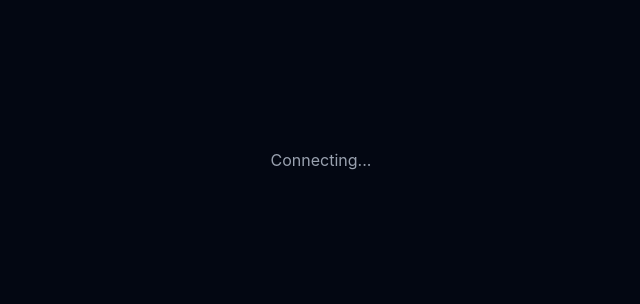
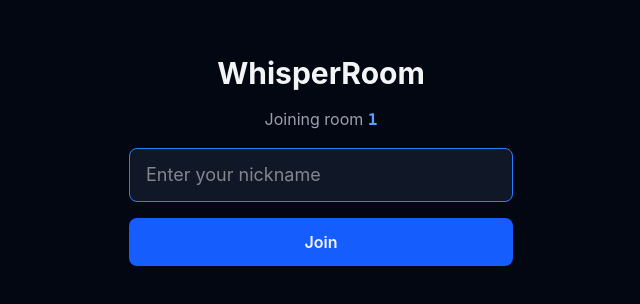
Before and after one commit to mjheg/whisperroom, a Next.js app: page /room/1 in a window 1280 px wide. Before the commit this address had no page. Shown: the part 240-544 px from the top of the page, without its empty margins (319-959 px from the left). Built offline with nearby package versions, Linux system fonts and the light colour scheme.

Commit message:
feat: direct link join + invite link copy

```diff
--- a/src/components/ChatRoom.tsx
+++ b/src/components/ChatRoom.tsx
@@ -19,17 +19,26 @@ export default function ChatRoom({ code }: ChatRoomProps) {
   const [users, setUsers] = useState<User[]>([]);
   const [connected, setConnected] = useState(false);
   const [showVoice, setShowVoice] = useState(false);
+  const [nickname, setNickname] = useState<string | null>(null);
+  const [nicknameInput, setNicknameInput] = useState("");
+  const [needsNickname, setNeedsNickname] = useState(false);
 
+  // Check for existing nickname on mount
   useEffect(() => {
+    const saved = sessionStorage.getItem("whisper-nickname");
+    if (saved) {
+      setNickname(saved);
+    } else {
+      setNeedsNickname(true);
+    }
+  }, []);
+
+  // Connect to room once we have a nickname
+  useEffect(() => {
+    if (!nickname) return;
+
     const socket = getSocket();
-    const nickname = sessionStorage.getItem("whisper-nickname");
 
-    if (!nickname) {
-      router.push("/");
-      return;
-    }
-
-    // Always set up listeners first, then connect and join
     socket.on("room:joined", ({ users: roomUsers }) => {
       setUsers(roomUsers);
       setConnected(true);
@@ -53,7 +62,6 @@ export default function ChatRoom({ code }: ChatRoomProps) {
       router.push("/");
     });
 
-    // Join room only after socket is fully connected
     function joinRoom() {
       socket.emit("room:join", { code, nickname: nickname! });
     }
@@ -73,7 +81,7 @@ export default function ChatRoom({ code }: ChatRoomProps) {
       socket.off("room:not-found");
       socket.off("room:full");
     };
-  }, [code, router]);
+  }, [code, nickname, router]);
 
   const handleSend = useCallback((text: string) => {
     const socket = getSocket();
@@ -83,6 +91,46 @@ export default function ChatRoom({ code }: ChatRoomProps) {
   function handleLeave() {
     disconnectSocket();
     router.push("/");
+  }
+
+  function handleNicknameSubmit(e: React.FormEvent) {
+    e.preventDefault();
+    if (!nicknameInput.trim()) return;
+    const name = nicknameInput.trim();
+    sessionStorage.setItem("whisper-nickname", name);
+    setNickname(name);
+    setNeedsNickname(false);
+  }
+
+  // Show nickname input for direct link visitors
+  if (needsNickname) {
+    return (
+      <div className="flex items-center justify-center h-dvh p-4">
+        <form onSubmit={handleNicknameSubmit} className="flex flex-col items-center gap-4 w-full max-w-sm">
+          <h1 className="text-3xl font-bold">WhisperRoom</h1>
+          <p className="text-gray-400 text-center">
+            Joining room <span className="text-blue-400 font-mono font-semibold">{code}</span>
+          </p>
+          <input
+            type="text"
+            placeholder="Enter your nickname"
+            value={nicknameInput}
+            onChange={(e) => setNicknameInput(e.target.value)}
+            maxLength={20}
+            autoFocus
+            className="w-full px-4 py-3 bg-gray-900 border border-gray-700 rounded-lg
+                       focus:outline-none focus:border-blue-500 text-lg"
+          />
+          <button
+            type="submit"
+            className="w-full px-6 py-3 bg-blue-600 hover:bg-blue-500 rounded-lg font-semibold
+                       transition-colors"
+          >
+            Join
+          </button>
+        </form>
+      </div>
+    );
   }
 
   if (!connected) {
--- a/src/components/RoomHeader.tsx
+++ b/src/components/RoomHeader.tsx
@@ -19,8 +19,9 @@ export default function RoomHeader({
 }: RoomHeaderProps) {
   const [copied, setCopied] = useState(false);
 
-  function copyCode() {
-    navigator.clipboard.writeText(code);
+  function copyLink() {
+    const url = `${window.location.origin}/room/${code}`;
+    navigator.clipboard.writeText(url);
     setCopied(true);
     setTimeout(() => setCopied(false), 2000);
   }
@@ -28,13 +29,13 @@ export default function RoomHeader({
   return (
     <header className="flex items-center justify-between px-3 py-2.5 bg-gray-900 border-b border-gray-800 gap-2">
       <button
-        onClick={copyCode}
+        onClick={copyLink}
         className="flex items-center gap-1.5 px-2.5 py-1.5 bg-gray-800 hover:bg-gray-700
                    rounded-lg transition-colors text-sm font-mono shrink-0"
-        title="Click to copy"
+        title="Click to copy invite link"
       >
         <span className="text-blue-400 font-semibold">{code}</span>
-        <span className="text-gray-500 text-xs">{copied ? "Copied!" : "Copy"}</span>
+        <span className="text-gray-500 text-xs">{copied ? "Link copied!" : "Invite"}</span>
       </button>
 
       <div className="flex items-center gap-2">
```
Also changed, not shown: .playwright-mcp/page-2026-08-29T16-12-05-658Z.yml (added), 1 other file (tests, documents, lock files or other folders).
